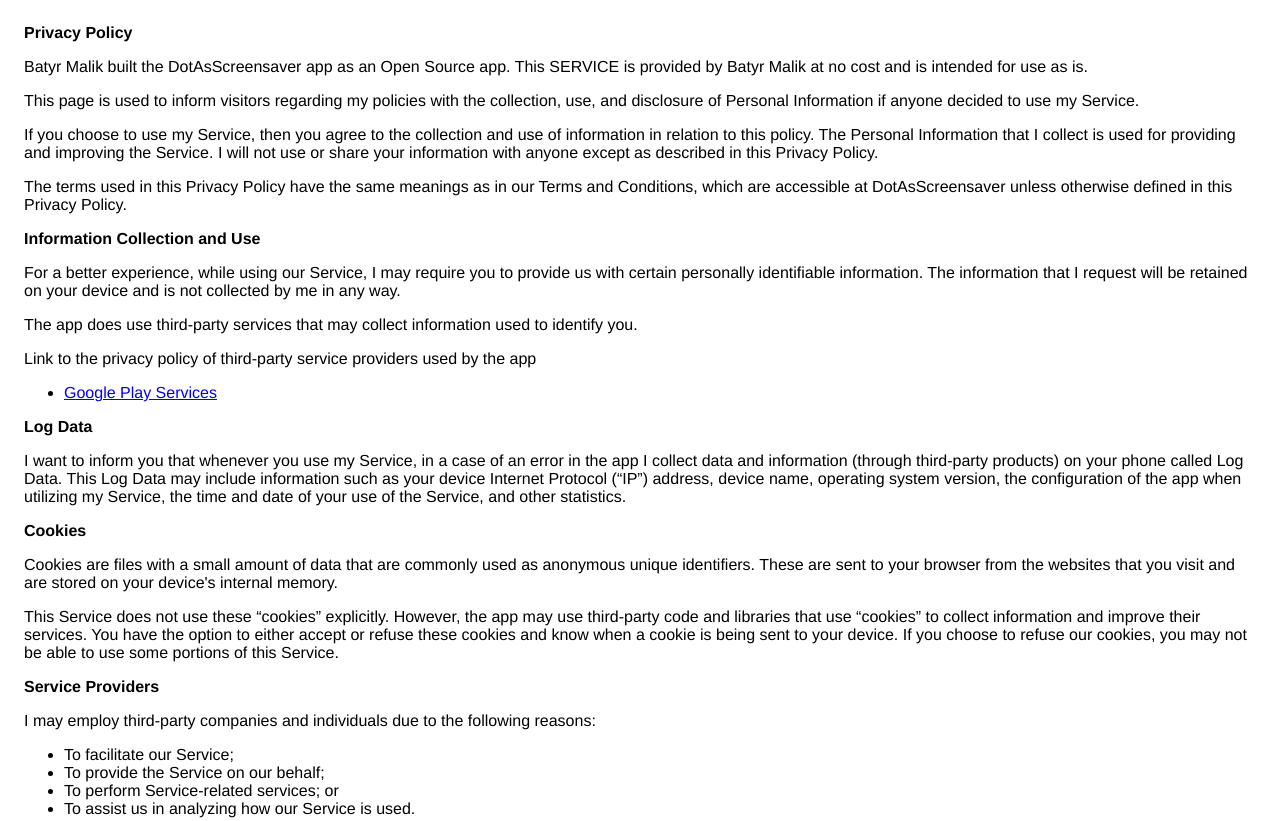
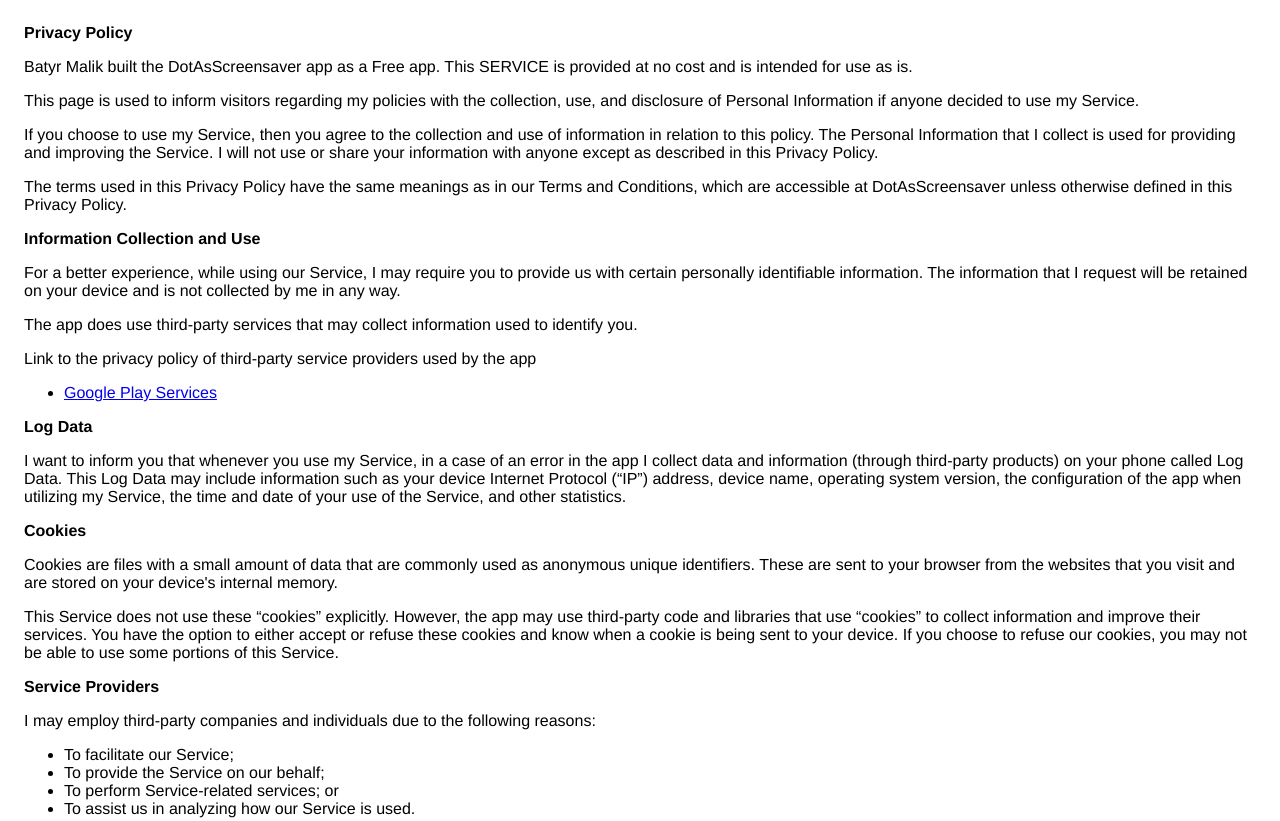
Before and after one commit to 431824/dot-as-screensaver, a plain HTML site: page privacy.html in a window 1280 px wide. Shown: the top 821 px of the page. Drawn offline with Linux system fonts and the light colour scheme.

Commit message:
Update privacy.html

```diff
--- a/privacy.html
+++ b/privacy.html
@@ -8,10 +8,7 @@
     </head>
     <body>
     <strong>Privacy Policy</strong> <p>
-                  Batyr Malik built the DotAsScreensaver app as
-                  an Open Source app. This SERVICE is provided by
-                  Batyr Malik at no cost and is intended for use as
-                  is.
+                  Batyr Malik built the DotAsScreensaver app as a Free app. This SERVICE is provided at no cost and is intended for use as is.
                 </p> <p>
                   This page is used to inform visitors regarding my
                   policies with the collection, use, and disclosure of Personal
```
